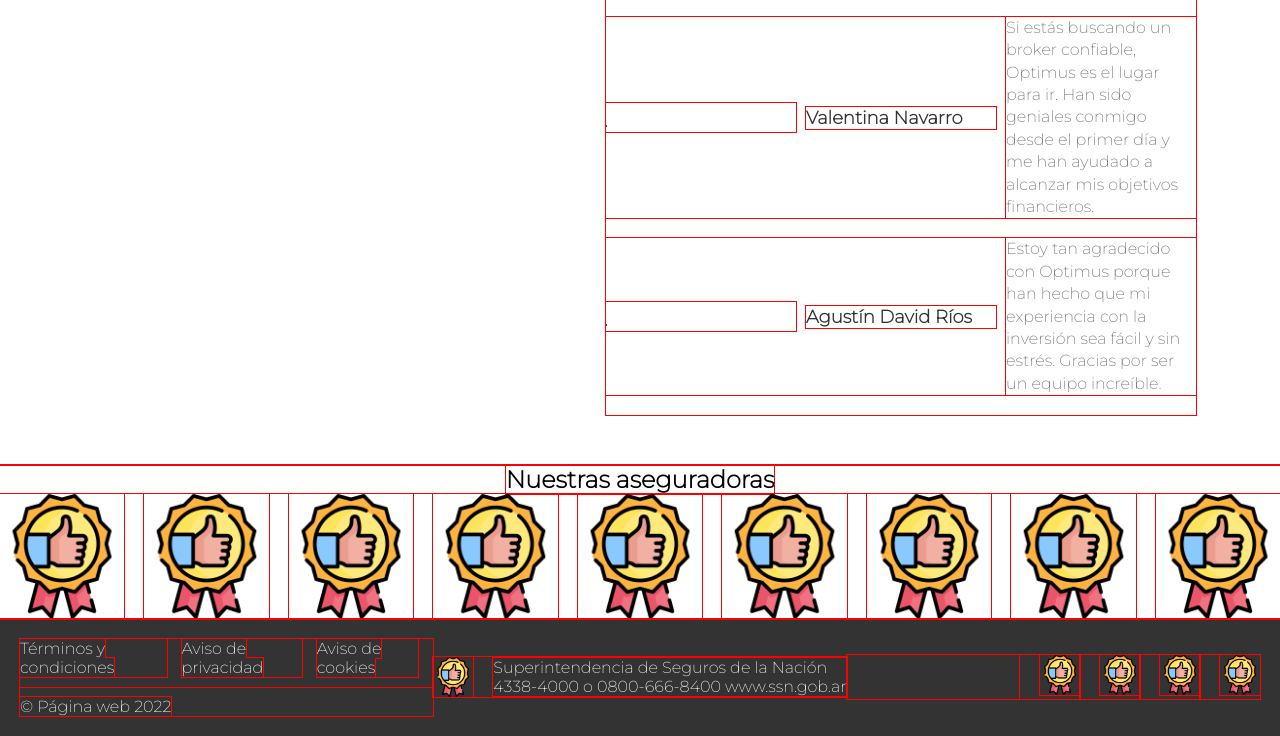
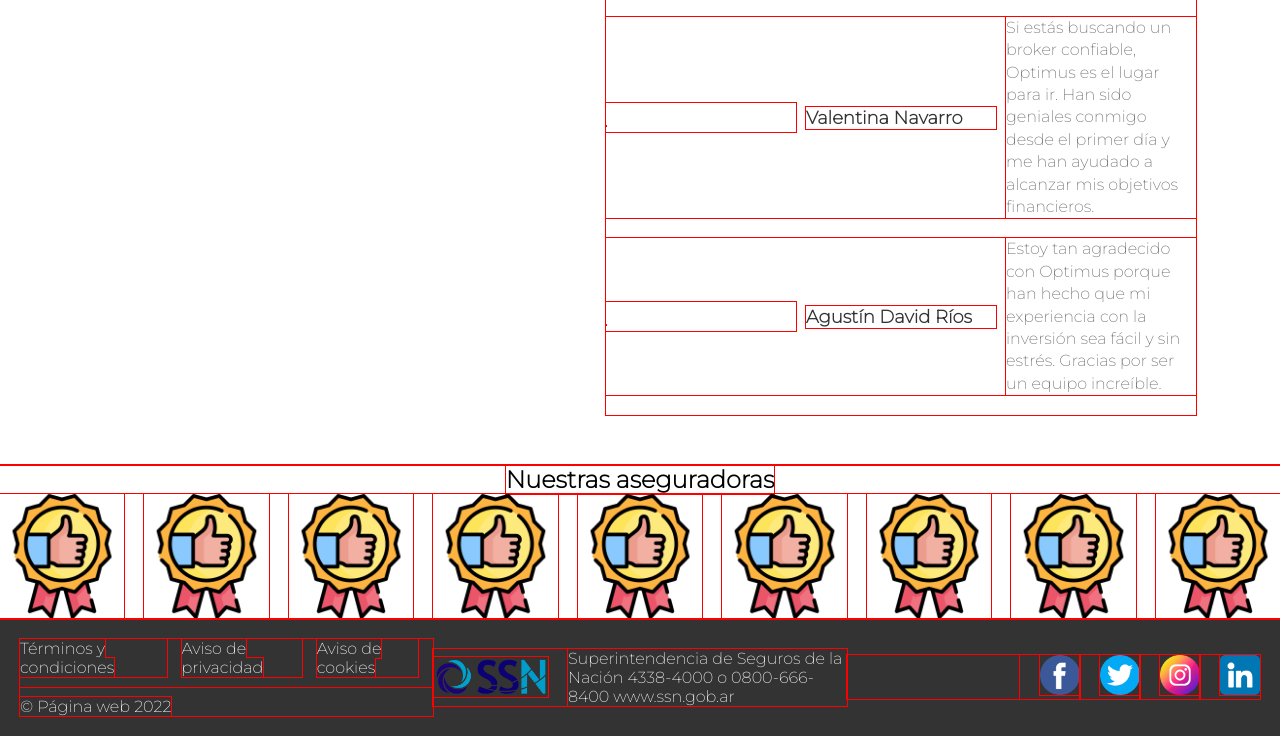
Before and after one commit to Inti-Kuniss/My-Project, a plain HTML site: page index.html in a window 1280 px wide. Shown: the part 2261-2997 px from the top of the page. Drawn offline with Linux system fonts and the light colour scheme.

Commit message:
Agrego logos redes sociales y SSN

```diff
--- a/index.html
+++ b/index.html
@@ -165,13 +165,13 @@
         <p class="footer__copy">&copy; Página web 2022</p>
       </div>
       <div class="footer__center">
-        <img src="./images/icon.png" alt="Logo de la Superintendencia de Seguros de la Nación">
+        <img src="./images/SSN.png" alt="Logo de la Superintendencia de Seguros de la Nación">
         <p>Superintendencia de Seguros de la Nación 4338-4000 o 0800-666-8400 www.ssn.gob.ar</p>
       </div>
       <div class="footer__right">
-        <a href="#facebook"><img src="./images/icon.png" alt="Facebook"></a>
-        <a href="#twitter"><img src="./images/icon.png" alt="Twitter"></a>
-        <a href="#instagram"><img src="./images/icon.png" alt="Instagram"></a>
-        <a href="#google-plus"><img src="./images/icon.png" alt="Google Plus"></a>
+        <a href="#facebook"><img src="./images/facebook.png" alt="Facebook"></a>
+        <a href="#twitter"><img src="./images/twitter.png" alt="Twitter"></a>
+        <a href="#instagram"><img src="./images/instagram.png" alt="Instagram"></a>
+        <a href="#linkedin"><img src="./images/linkedin.png" alt="Linkedin"></a>
       </div>
     </footer>
```
Also changed, not shown: images/SSN.png (added), images/facebook.png (added), images/instagram.png (added), images/linkedin.png (added), images/twitter.png (added), images/whatsapp.png (added).
